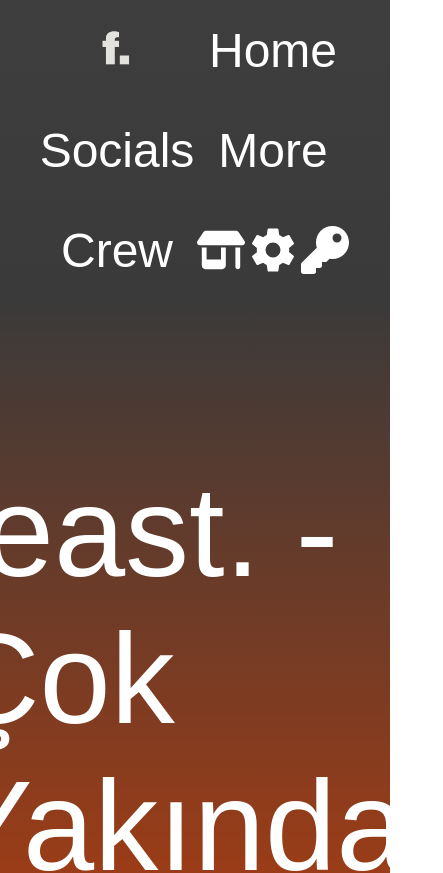
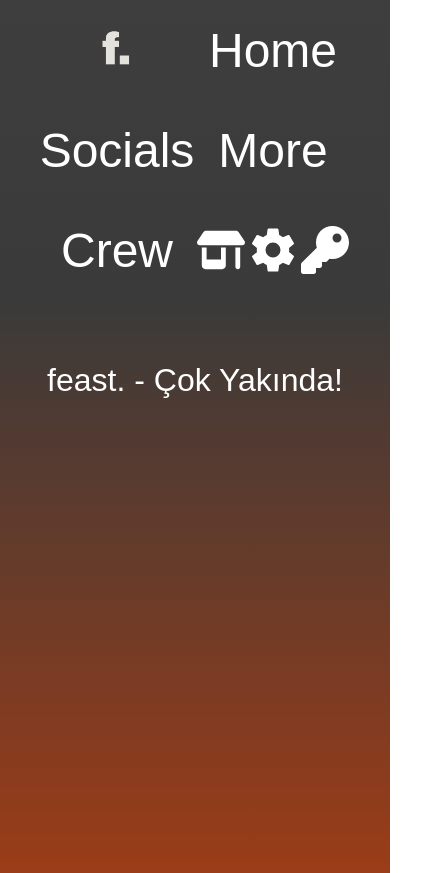
Before and after one commit to osman-yahya/feastComingSoon, a React (Vite) app: page / in a window 390 px wide. Shown: the top 873 px of the page, 443 px wide, since content can reach past the window. Built offline with nearby package versions, Linux system fonts and the light colour scheme.

Commit message:
Update pages.css

```diff
--- a/src/pages/pages.css
+++ b/src/pages/pages.css
@@ -58,3 +58,8 @@
     justify-content: space-around;
     flex-wrap: wrap;
 }
+@media only screen and (max-width: 600px) {
+    .home-title {
+        font-size: 200%;
+    }
+  }
```
